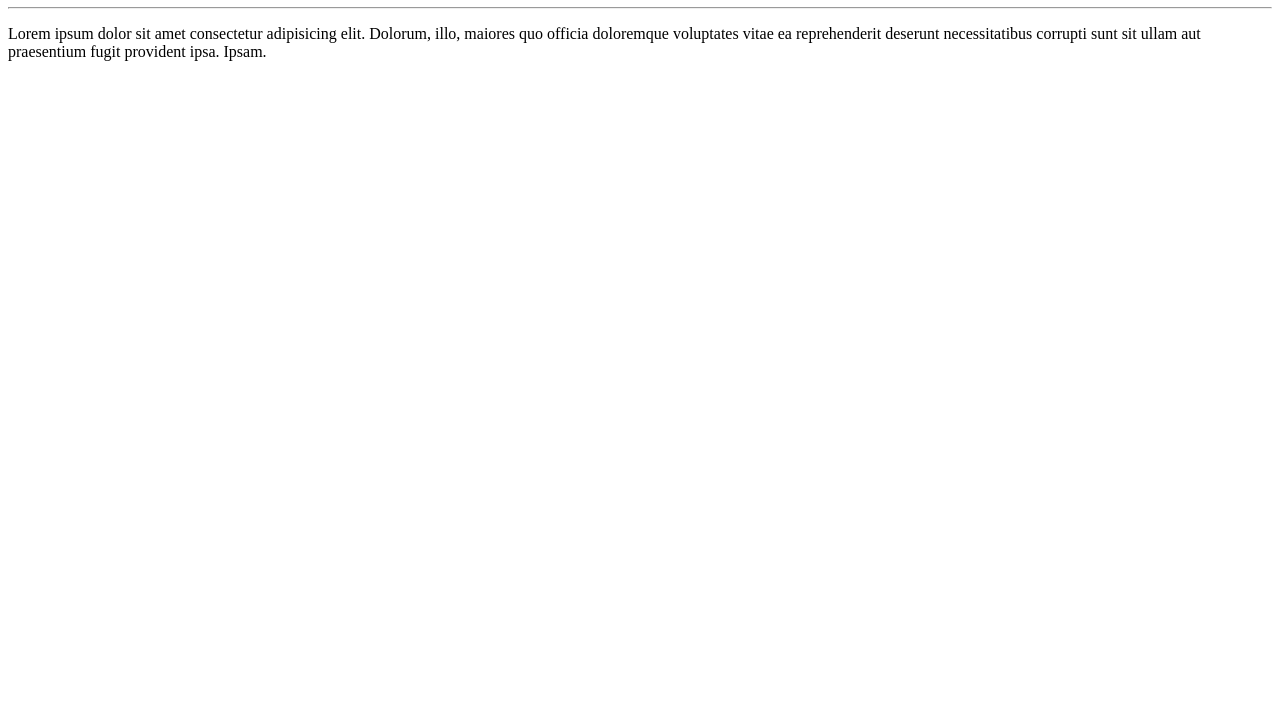
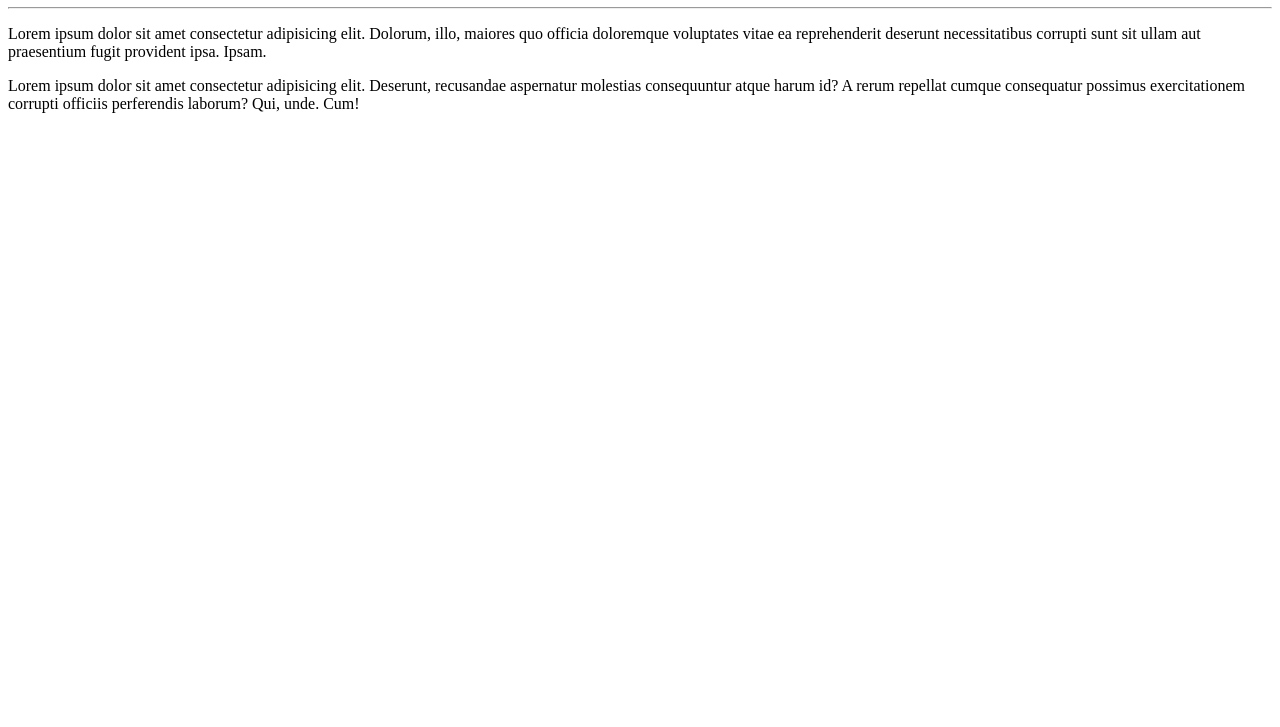
Before and after one commit to Regis-Universo/Ola-Mundo-2, a plain HTML site: page site-exemplo/index.html in a window 1280 px wide. Shown: the part 73-800 px from the top of the page. Drawn offline with Linux system fonts and the light colour scheme.

Commit message:
Adicionei um Parágrafo
Adicionei mais um lorem ipsum

```diff
--- a/site-exemplo/index.html
+++ b/site-exemplo/index.html
@@ -9,6 +9,6 @@
   <h1>Olá, Mundo!!! </h1>
   <hr>
   <p>Lorem ipsum dolor sit amet consectetur adipisicing elit. Dolorum, illo, maiores quo officia doloremque voluptates vitae ea reprehenderit deserunt necessitatibus corrupti sunt sit ullam aut praesentium fugit provident ipsa. Ipsam.</p>
-
+  <p>Lorem ipsum dolor sit amet consectetur adipisicing elit. Deserunt, recusandae aspernatur molestias consequuntur atque harum id? A rerum repellat cumque consequatur possimus exercitationem corrupti officiis perferendis laborum? Qui, unde. Cum!</p>
 </body>
 </html>
```
